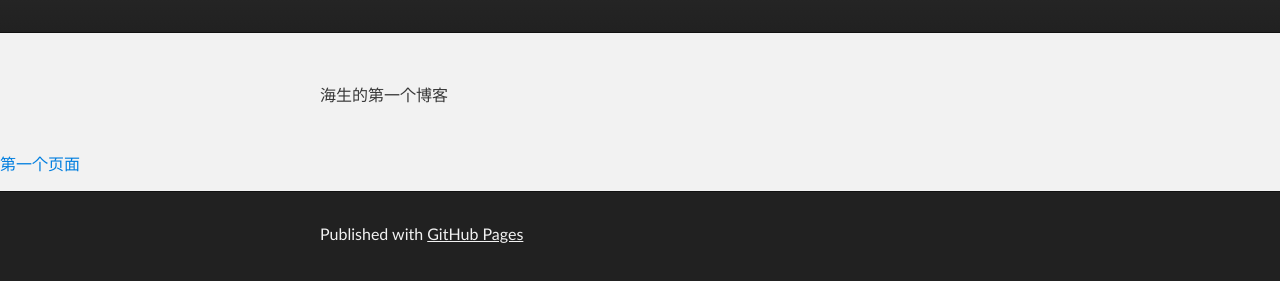
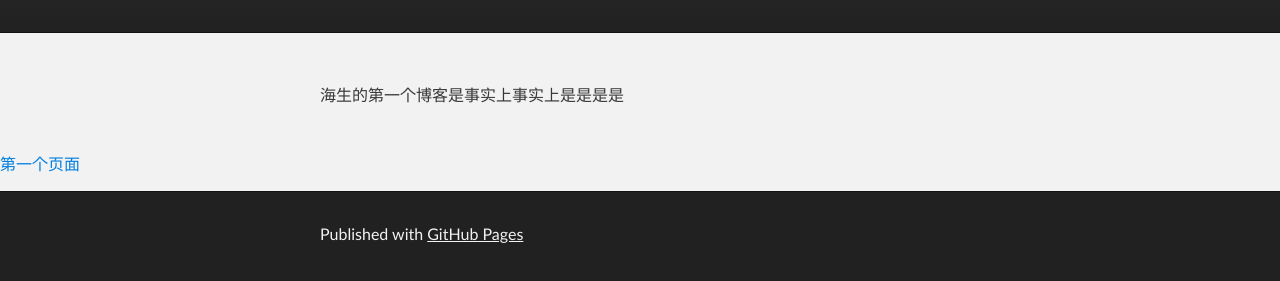
Before and after one commit to hisheng/hisheng.github.io, a plain HTML site: page index.html in a window 1280 px wide. Shown: the part 177-458 px from the top of the page. Drawn offline with Linux system fonts and the light colour scheme.

Commit message:
Update index.html

```diff
--- a/index.html
+++ b/index.html
@@ -27,7 +27,7 @@
     <!-- MAIN CONTENT -->
     <div id="main_content_wrap" class="outer">
       <section id="main_content" class="inner">
-        <p>海生的第一个博客</p>
+        <p>海生的第一个博客是事实上事实上是是是是</p>
 
       </section>
       <p><a href="first.html">第一个页面</a></p>
```
